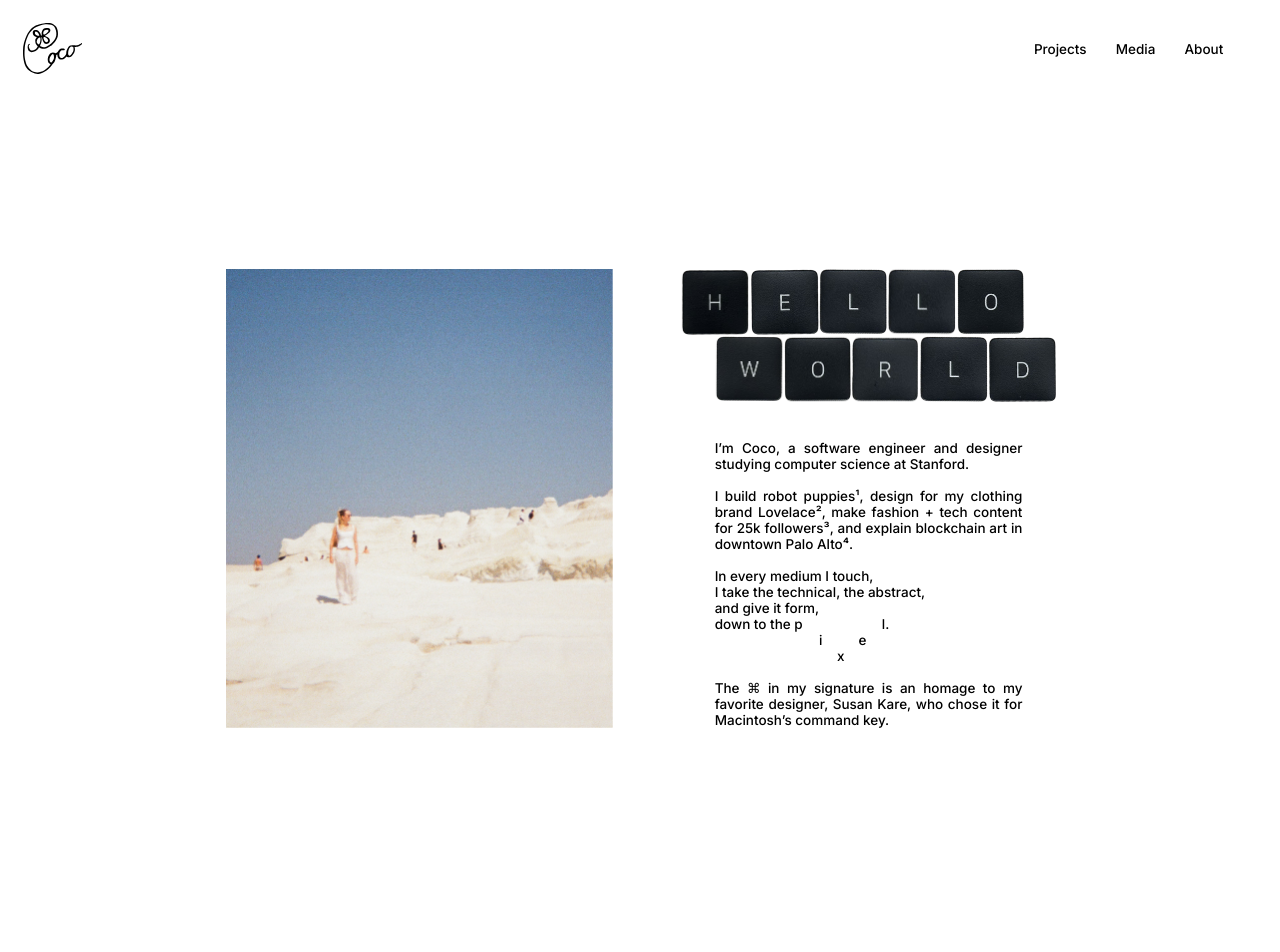
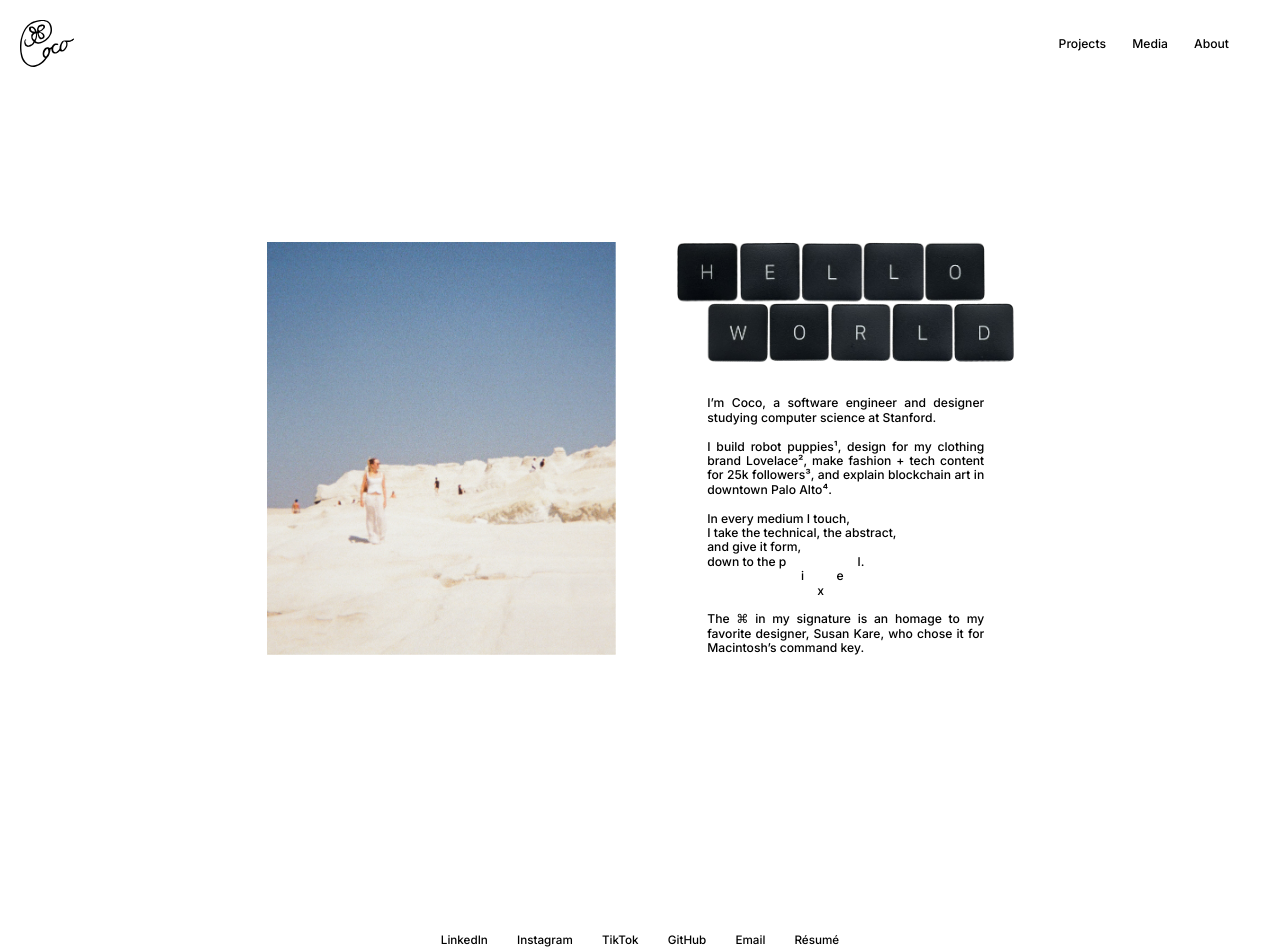
Before and after one commit to cocohernandez/cocohernandez, a Next.js app: page / in a window 1280 px wide. Shown: the top 952 px of the page. Built offline with nearby package versions, Linux system fonts and the light colour scheme.

Commit message:
Draw desktop at 90% and simplify the README

```diff
--- a/app/globals.css
+++ b/app/globals.css
@@ -1,10 +1,14 @@
-/* All sizes come from the "Final" frame in Figma (a 1440×900 window). */
+/* All sizes come from the "Final" frame in Figma (a 1440×900 window).
+   On desktop and tablet they're drawn at 90% (--s) because Figma's 100%
+   felt too zoomed in in a browser. The numbers below are still Figma's,
+   so they can be checked against the file. */
 :root {
+  --s: 0.9;
   --ink: #000;
   --paper: #fff;
   --font: "Inter", system-ui, sans-serif;
-  --gutter: 56.7px;
-  --logo-inset: 22.73px; /* logo's distance from the top and left edges */
+  --gutter: calc(56.7px * var(--s));
+  --logo-inset: calc(22.73px * var(--s)); /* logo's distance from the top and left edges */
 }
 
 * { box-sizing: border-box; }
@@ -15,7 +19,7 @@ html, body {
   color: var(--ink);
   font-family: var(--font);
   font-weight: 500;
-  font-size: 13.5px;
+  font-size: calc(13.5px * var(--s));
 }
 
 a { color: inherit; text-decoration: none; }
@@ -23,49 +27,56 @@ a:hover { text-decoration: underline; text-underline-offset: 4px; }
 
 /* ---------- nav ---------- */
 .nav {
-  height: 97.2px;
+  height: calc(97.2px * var(--s));
   padding: 0 var(--gutter) 0 var(--logo-inset);
   display: flex;
   align-items: center;
   justify-content: space-between;
 }
-.nav-logo { display: block; width: 59.15px; height: 51.75px; }
+.nav-logo { display: block; width: calc(59.15px * var(--s)); height: calc(51.75px * var(--s)); }
 .nav-logo:hover { text-decoration: none; }
 .nav-logo img { width: 100%; height: 100%; display: block; }
-.nav-links { display: flex; gap: 29.16px; }
+.nav-links { display: flex; gap: calc(29.16px * var(--s)); }
 .nav-links a[aria-current="page"] { font-weight: 700; }
 
 /* ---------- first screen ---------- */
-/* The footer starts at 964px (just below a 900px-tall window), and never
-   above the fold on taller screens. */
-.screen { min-height: max(964px, 100svh); display: flex; flex-direction: column; }
+/* The footer starts just below a 900px-tall window (964px in Figma), and
+   never above the fold on taller screens. */
+.screen { min-height: max(calc(964px * var(--s)), 100svh); display: flex; flex-direction: column; }
 .hero {
   flex: 1;
   display: flex;
   justify-content: center;
   align-items: flex-start;
-  gap: 68.04px;
-  padding: 171.63px var(--gutter) 60px;
+  gap: calc(68.04px * var(--s));
+  padding: calc(171.63px * var(--s)) var(--gutter) calc(60px * var(--s));
 }
 .hero-photo {
-  width: 387.18px;
-  height: 459.27px;
-  /* Between ~941px and 820px wide (e.g. iPads held upright) the photo gets
-     narrower instead of the layout stacking: it keeps its height and its
-     sides are cropped, down to 260px wide. The crop is anchored left of
-     center so Coco (about a quarter of the way in) stays in frame. */
+  width: calc(387.18px * var(--s));
+  height: calc(459.27px * var(--s));
+  /* On narrower screens (e.g. iPads held upright) the photo gets narrower
+     instead of the layout stacking: it keeps its height and its sides are
+     cropped. The crop is anchored left of center so Coco (about a quarter
+     of the way in) stays in frame. */
   flex-shrink: 1;
-  min-width: 260px;
+  min-width: calc(260px * var(--s));
   object-fit: cover;
   object-position: 25% 50%;
   display: block;
 }
 /* 372.6px keeps the photo's left edge at 306.09px in the 1440 frame;
    the D keycap overhangs this column by ~7px, as in Figma. */
-.hero-text { width: 372.6px; flex-shrink: 0; }
+.hero-text { width: calc(372.6px * var(--s)); flex-shrink: 0; }
 
-/* keycaps: positions copied from the Figma frame */
-.keys { position: relative; height: 171.54px; margin: 0; }
+/* keycaps: positions copied from the Figma frame, then scaled */
+.keys {
+  --k: var(--s);
+  position: relative;
+  height: calc(171.54px * var(--k));
+  margin: 0;
+  transform: scale(var(--k));
+  transform-origin: 0 0;
+}
 .key {
   position: absolute;
   display: block;
@@ -76,11 +87,11 @@ a:hover { text-decoration: underline; text-underline-offset: 4px; }
 .key:active, .key.is-pressed { transform: translateY(6px) scale(0.97); filter: brightness(1.3); }
 
 .bio {
-  margin: 0 0 0 33.39px;
-  width: 307.8px;
+  margin: 0 0 0 calc(33.39px * var(--s));
+  width: calc(307.8px * var(--s));
   /* Figma's line height. "normal" varies by browser (Firefox uses 18px),
      which pushed the paragraph past the bottom of the photo. */
-  line-height: 16px;
+  line-height: calc(16px * var(--s));
 }
 /* paragraphs are separated by one empty line, as in Figma */
 .bio p { margin: 0 0 1lh; text-align: justify; }
@@ -92,19 +103,39 @@ a:hover { text-decoration: underline; text-underline-offset: 4px; }
 
 /* ---------- footer ---------- */
 .footer {
-  height: 162px;
+  height: calc(162px * var(--s));
   padding: 0 var(--gutter);
   display: flex;
   align-items: center;
   justify-content: center;
 }
-.footer-links { display: flex; gap: 32.4px; font-size: 12.96px; flex-wrap: wrap; justify-content: center; }
+.footer-links {
+  display: flex;
+  gap: calc(32.4px * var(--s));
+  font-size: calc(12.96px * var(--s));
+  flex-wrap: wrap;
+  justify-content: center;
+}
 .footer-row { display: contents; } /* rows only matter on mobile */
 
+/* ---------- coming soon (Projects, Media, About) ---------- */
+/* From the "Coming soon" Figma frame: the text's top edge sits at the
+   middle of the window. */
+.coming-soon { flex: 1; padding-top: calc(50svh - 97.2px * var(--s)); }
+.coming-soon p {
+  margin: 0 auto;
+  width: calc(101px * var(--s)); /* narrow on purpose: wraps to "Coming soon / :-)" as in Figma */
+  font-size: calc(15px * var(--s));
+  line-height: calc(17.5px * var(--s));
+  text-align: center;
+}
+
 /* ---------- mobile ---------- */
-/* From the "Final — Mobile" Figma frame (390px wide, 24px side padding):
-   nav, then keycaps → photo → bio stacked, then the footer links in two rows. */
-@media (max-width: 819px) {
+/* From the "Final — Mobile" Figma frame (390px wide, 24px side padding),
+   at full size: nav, then keycaps → photo → bio stacked, then the footer
+   links in two rows. */
+@media (max-width: 736px) {
+  :root { --s: 1; }
   .screen { min-height: 100svh; }
   .nav { height: 64px; margin-top: 12px; padding: 0 24px; }
   .nav-logo { width: 44px; height: 38.5px; }
@@ -131,7 +162,6 @@ a:hover { text-decoration: underline; text-underline-offset: 4px; }
     --k: 0.88;
     height: calc(154.55px * var(--k));
     transform: scale(var(--k)) translate(7px, 17px);
-    transform-origin: 0 0;
   }
 
   .footer { height: auto; display: block; padding: 40px 24px; }
@@ -153,15 +183,3 @@ a:hover { text-decoration: underline; text-underline-offset: 4px; }
 @media (prefers-reduced-motion: reduce) {
   .key { transition: none; }
 }
-
-/* ---------- coming soon (Projects, Media, About) ---------- */
-/* From the "Coming soon" Figma frame: the text's top edge sits at the
-   middle of the window (450px in a 900px-tall window). */
-.coming-soon { flex: 1; padding-top: calc(50svh - 97.2px); }
-.coming-soon p {
-  margin: 0 auto;
-  width: 101px; /* narrow on purpose: wraps to "Coming soon / :-)" as in Figma */
-  font-size: 15px;
-  line-height: 17.5px;
-  text-align: center;
-}
```
Also changed, not shown: 1 other file (tests, documents, lock files or other folders).
